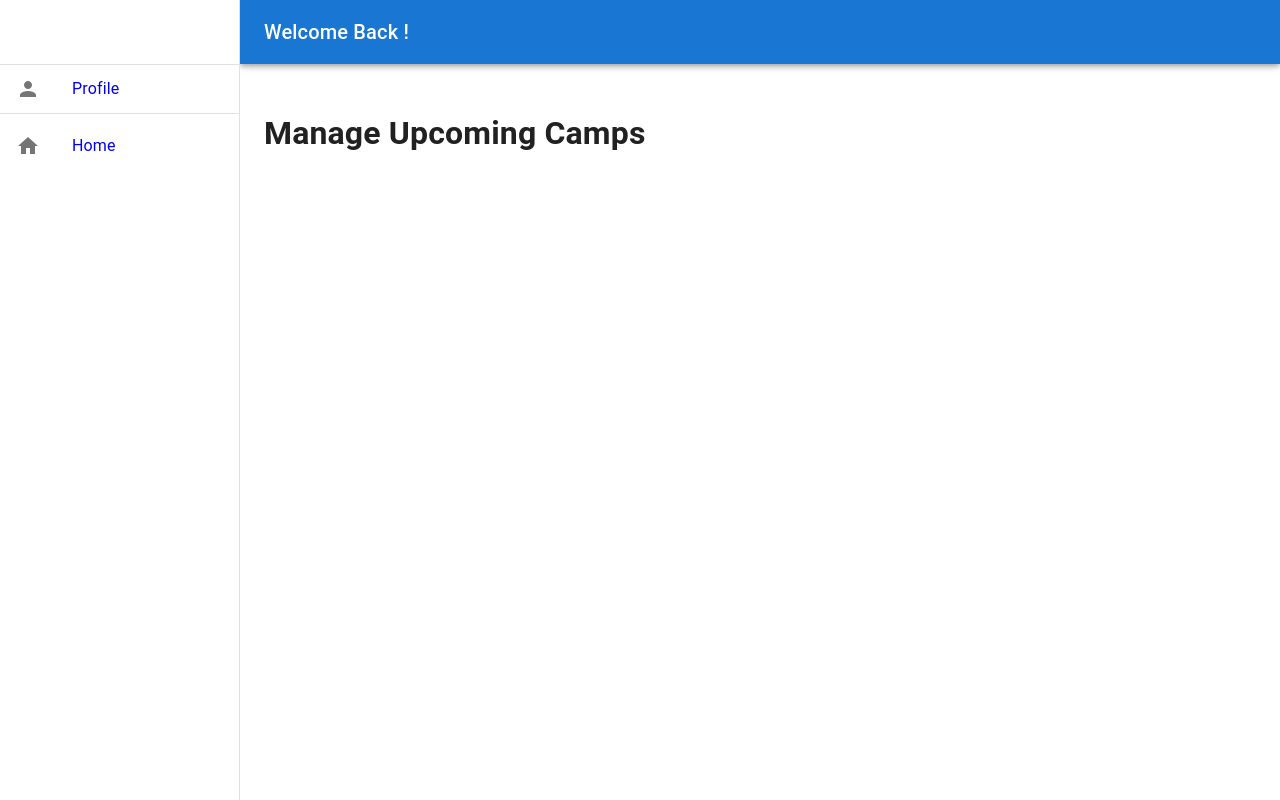
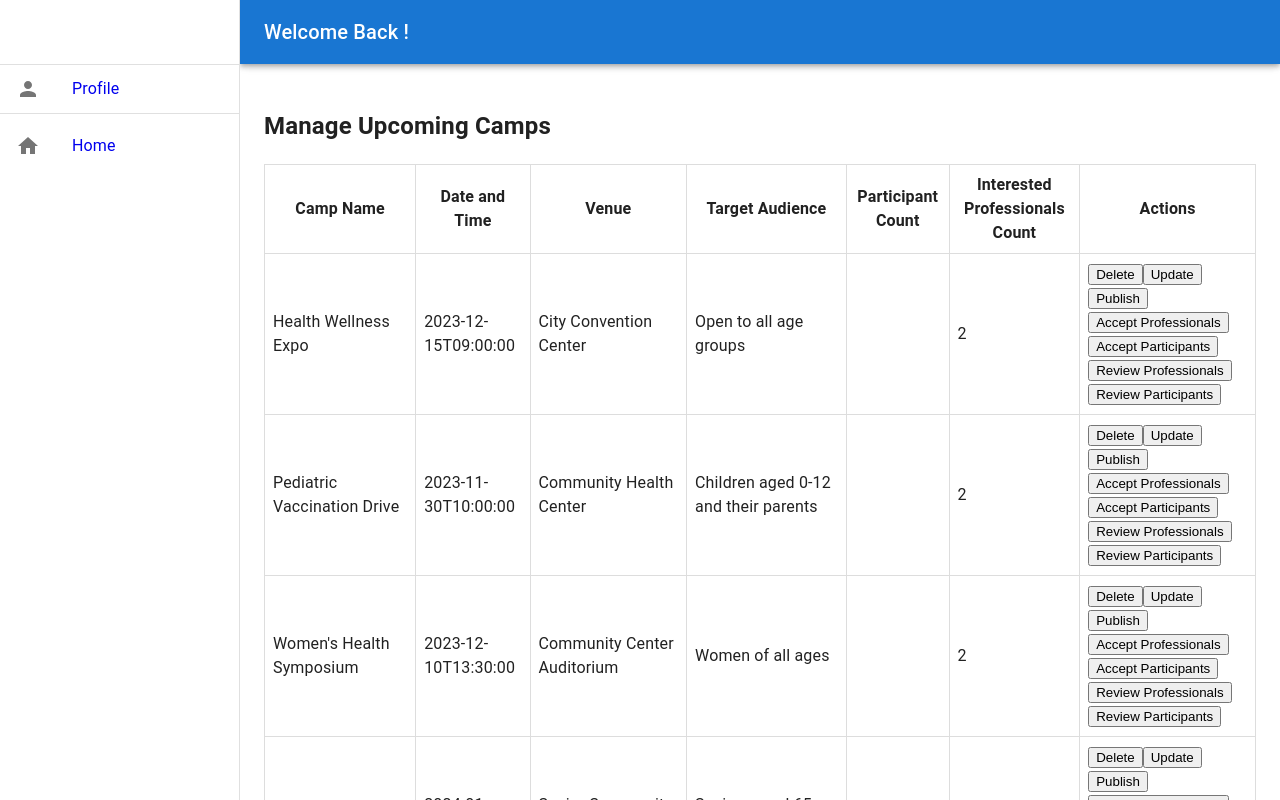
Before and after one commit to m-minhajul-alam/care-camp-client, a React (Vite) app: page /dashboard/manageUpcomingCamps in a window 1280 px wide. Shown: the top 800 px of the page. Built offline with nearby package versions, Linux system fonts and the light colour scheme; no server answers.

Commit message:
Update ManageUpcomingCamps route with required feild

```diff
--- a/src/Pages/Dashboard/Organizer/ManageUpcomingCamps.jsx
+++ b/src/Pages/Dashboard/Organizer/ManageUpcomingCamps.jsx
@@ -1,7 +1,97 @@
+// src/components/ManageUpcomingCamps.js
+import React from 'react';
+import { useTable } from 'react-table';
+import campData from '../../../../public/campData.json';
+
 const ManageUpcomingCamps = () => {
+  const data = React.useMemo(() => campData, [campData]);
+  const columns = React.useMemo(
+    () => [
+      {
+        Header: 'Camp Name',
+        accessor: 'campName',
+      },
+      {
+        Header: 'Date and Time',
+        accessor: 'scheduledDateTime',
+      },
+      {
+        Header: 'Venue',
+        accessor: 'venueLocation',
+      },
+      {
+        Header: 'Target Audience',
+        accessor: 'targetAudience',
+      },
+      {
+        Header: 'Participant Count',
+        accessor: 'participants.length',
+      },
+      {
+        Header: 'Interested Professionals Count',
+        accessor: 'healthcareProfessionals.length',
+      },
+      {
+        Header: 'Actions',
+        Cell: () => (
+          <>
+            <button onClick={() => console.log('Delete')}>Delete</button>
+            <button onClick={() => console.log('Update')}>Update</button>
+            <button onClick={() => console.log('Publish')}>Publish</button>
+            <button onClick={() => console.log('Accept Professionals')}>Accept Professionals</button>
+            <button onClick={() => console.log('Accept Participants')}>Accept Participants</button>
+            <button onClick={() => console.log('Review Professionals')}>Review Professionals</button>
+            <button onClick={() => console.log('Review Participants')}>Review Participants</button>
+          </>
+        ),
+      },
+    ],
+    []
+  );
+
+  const { getTableProps, getTableBodyProps, headerGroups, rows, prepareRow } = useTable({ columns, data });
+
   return (
     <div>
-      <h1>Manage Upcoming Camps</h1>
+      <h2>Manage Upcoming Camps</h2>
+      <table
+        {...getTableProps()}
+        style={{ width: '100%', borderCollapse: 'collapse', border: '1px solid #ddd' }}
+      >
+        <thead>
+          {headerGroups.map(headerGroup => (
+            <tr key={headerGroup.id} {...headerGroup.getHeaderGroupProps()}>
+              {headerGroup.headers.map(column => (
+                <th
+                  key={column.id}
+                  {...column.getHeaderProps()}
+                  style={{ border: '1px solid #ddd', padding: '8px' }}
+                >
+                  {column.render('Header')}
+                </th>
+              ))}
+            </tr>
+          ))}
+        </thead>
+        <tbody {...getTableBodyProps()}>
+          {rows.map(row => {
+            prepareRow(row);
+            return (
+              <tr key={row.id} {...row.getRowProps()} style={{ borderBottom: '1px solid #ddd' }}>
+                {row.cells.map(cell => (
+                  <td
+                    key={cell.column.id}
+                    {...cell.getCellProps()}
+                    style={{ border: '1px solid #ddd', padding: '8px' }}
+                  >
+                    {cell.render('Cell')}
+                  </td>
+                ))}
+              </tr>
+            );
+          })}
+        </tbody>
+      </table>
     </div>
   );
 };
```
